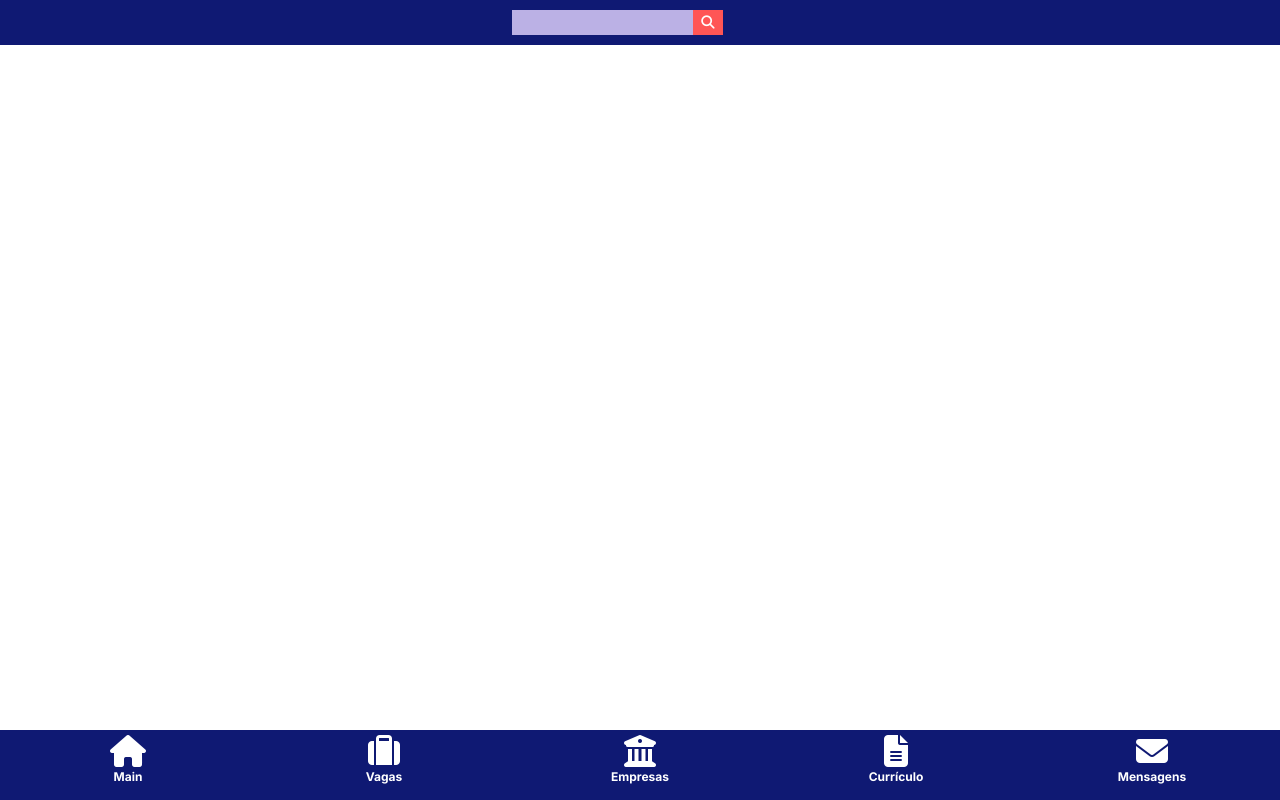
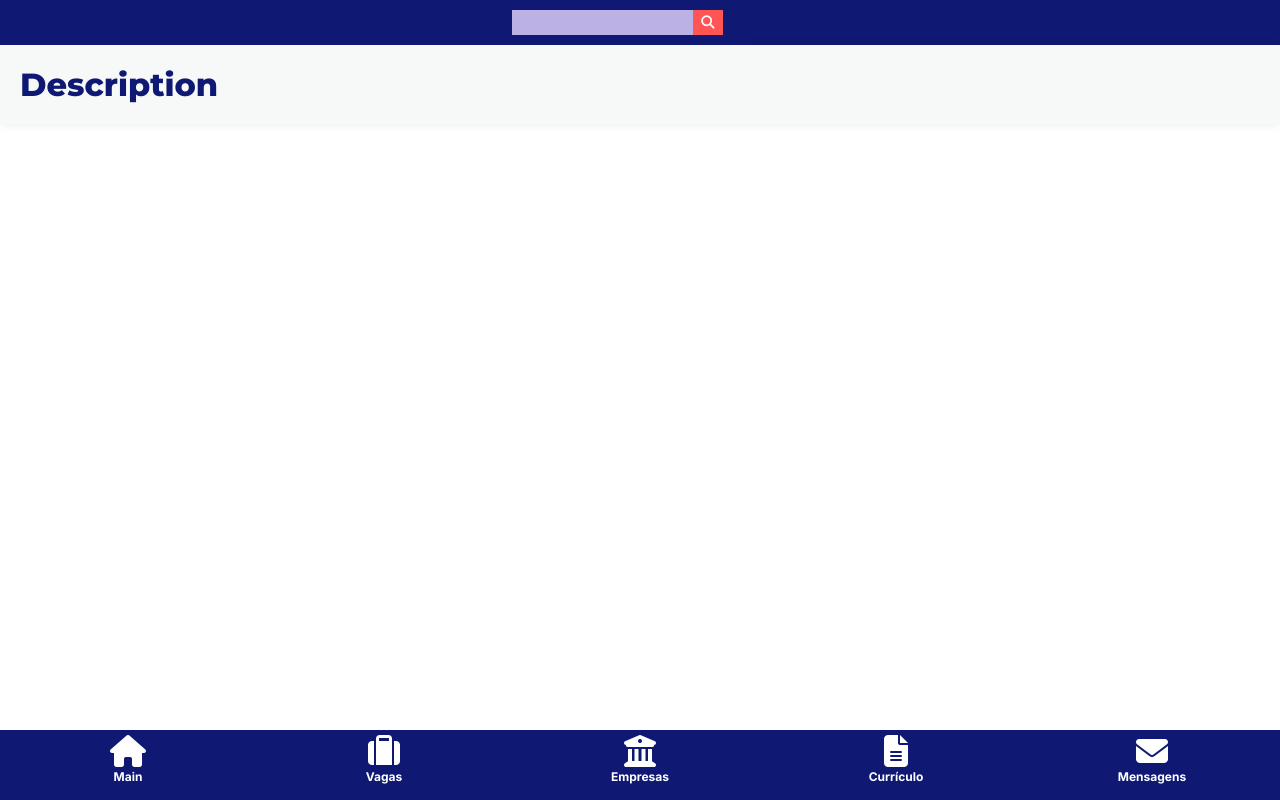
Before and after one commit to LuizLLPz/sanjobs, a Vue app in the folder sanjobs_frontend/: page /user in a window 1280 px wide. Built offline with nearby package versions, Linux system fonts and the light colour scheme.

Commit message:
Simple card setup

```diff
--- a/sanjobs_frontend/src/views/UserPage.vue
+++ b/sanjobs_frontend/src/views/UserPage.vue
@@ -1,11 +1,20 @@
 <template>
   <div>
+    <MainCard title="Description">
+
+    </MainCard>
   </div>
 </template>
 
 <script>
+import MainCard from "@/components/layout/MainCard";
+
 export default {
-  name: "UserPage"
+  name: "UserPage",
+  components: {
+    MainCard
+  }
+
 }
 </script>
 
```
